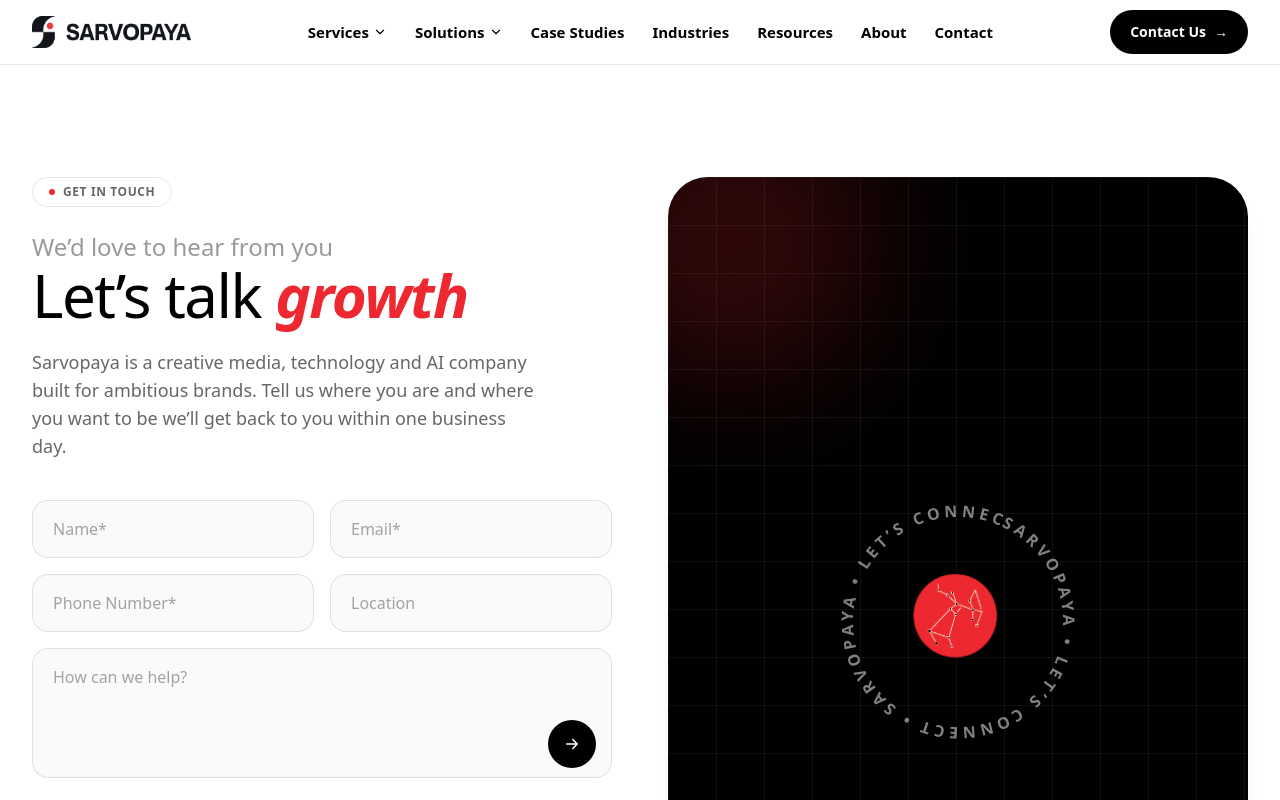
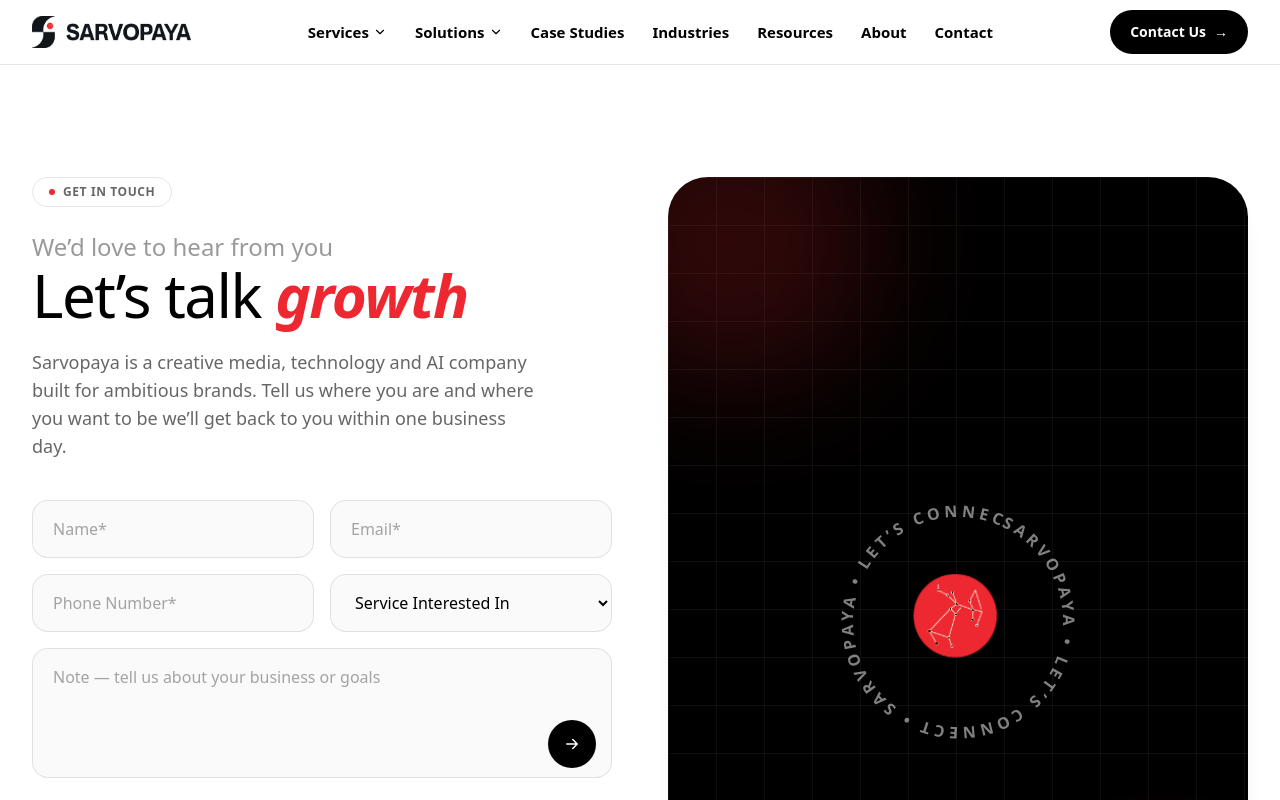
Before and after one commit to jaysolanki-01/sarvopaya, a Next.js app: page /contact in a window 1280 px wide. Shown: the top 800 px of the page. Built offline with nearby package versions, Linux system fonts and the light colour scheme; a web font is replaced by a local one.

Commit message:
Brevo connect

```diff
--- /dev/null
+++ b/src/app/api/contact/route.ts
@@ -0,0 +1,86 @@
+import { NextRequest, NextResponse } from "next/server";
+
+const BREVO_LIST_ID = 5;
+const BREVO_BASE = "https://api.brevo.com/v3";
+
+// Ensures a custom text attribute exists in Brevo (safe to call on every request —
+// Brevo returns 400 if it already exists, which we simply ignore).
+async function ensureAttribute(apiKey: string, name: string) {
+  await fetch(`${BREVO_BASE}/contacts/attributes/normal/${name}`, {
+    method: "POST",
+    headers: {
+      "api-key": apiKey,
+      "content-type": "application/json",
+      accept: "application/json",
+    },
+    body: JSON.stringify({ type: "text" }),
+  });
+  // Intentionally ignore the response — 400 = already exists, which is fine.
+}
+
+export async function POST(req: NextRequest) {
+  const apiKey = process.env.BREVO_API_KEY;
+  if (!apiKey) {
+    return NextResponse.json({ error: "Server misconfiguration." }, { status: 500 });
+  }
+
+  let body: { name?: string; email?: string; phone?: string; service?: string; note?: string };
+  try {
+    body = await req.json();
+  } catch {
+    return NextResponse.json({ error: "Invalid request body." }, { status: 400 });
+  }
+
+  const { name, email, phone, service, note } = body;
+
+  if (!name || !email) {
+    return NextResponse.json({ error: "Name and email are required." }, { status: 400 });
+  }
+
+  // Create custom attributes if they don't already exist (idempotent).
+  await Promise.all([
+    ensureAttribute(apiKey, "SERVICE"),
+    ensureAttribute(apiKey, "NOTE"),
+  ]);
+
+  const payload = {
+    email,
+    attributes: {
+      FIRSTNAME: name,
+      SMS: phone ?? "",
+      SERVICE: service ?? "",
+      NOTE: note ?? "",
+    },
+    listIds: [BREVO_LIST_ID],
+    updateEnabled: true,
+  };
+
+  try {
+    const res = await fetch(`${BREVO_BASE}/contacts`, {
+      method: "POST",
+      headers: {
+        "api-key": apiKey,
+        "content-type": "application/json",
+        accept: "application/json",
+      },
+      body: JSON.stringify(payload),
+    });
+
+    if (!res.ok) {
+      const err = await res.json().catch(() => ({}));
+      console.error("[Brevo] contact creation failed:", err);
+      return NextResponse.json(
+        { error: "Could not save contact. Please try again." },
+        { status: 502 }
+      );
+    }
+
+    return NextResponse.json({ success: true });
+  } catch (err) {
+    console.error("[Brevo] network error:", err);
+    return NextResponse.json(
+      { error: "Network error. Please try again." },
+      { status: 502 }
+    );
+  }
+}
--- a/src/app/contact/page.tsx
+++ b/src/app/contact/page.tsx
@@ -1,6 +1,6 @@
 "use client";
 
-import { useState, type FormEvent } from "react";
+import { useState, useRef, type FormEvent } from "react";
 import Image from "next/image";
 import { motion } from "framer-motion";
 
@@ -67,12 +67,56 @@
   );
 }
 
+const SERVICES = [
+  "Performance Marketing",
+  "Advertising",
+  "SEO",
+  "Social Media Marketing",
+  "Website Development",
+  "AI & Automation",
+  "Growth Consulting",
+  "Other",
+];
+
 export default function ContactPage() {
-  const [submitted, setSubmitted] = useState(false);
+  const [status, setStatus] = useState<"idle" | "loading" | "success" | "error">("idle");
+  const [errorMsg, setErrorMsg] = useState("");
+  const formRef = useRef<HTMLFormElement>(null);
 
-  function handleSubmit(event: FormEvent<HTMLFormElement>) {
+  async function handleSubmit(event: FormEvent<HTMLFormElement>) {
     event.preventDefault();
-    setSubmitted(true);
+    setStatus("loading");
+    setErrorMsg("");
+
+    const fd = new FormData(event.currentTarget);
+    const payload = {
+      name:    fd.get("name") as string,
+      email:   fd.get("email") as string,
+      phone:   fd.get("phone") as string,
+      service: fd.get("service") as string,
+      note:    fd.get("note") as string,
+    };
+
+    try {
+      const res = await fetch("/api/contact", {
+        method: "POST",
+        headers: { "content-type": "application/json" },
+        body: JSON.stringify(payload),
+      });
+
+      if (!res.ok) {
+        const data = await res.json().catch(() => ({}));
+        setErrorMsg((data as { error?: string }).error ?? "Something went wrong. Please try again.");
+        setStatus("error");
+        return;
+      }
+
+      setStatus("success");
+      formRef.current?.reset();
+    } catch {
+      setErrorMsg("Network error. Please check your connection and try again.");
+      setStatus("error");
+    }
   }
 
   return (
@@ -120,6 +164,7 @@
             </motion.p>
 
             <motion.form
+              ref={formRef}
               variants={fadeUp}
               onSubmit={handleSubmit}
               className="mt-10 flex flex-col gap-4"
@@ -149,19 +194,23 @@
                   placeholder="Phone Number*"
                   className={fieldClass}
                 />
-                <input
-                  type="text"
-                  name="location"
-                  placeholder="Location"
-                  className={fieldClass}
-                />
+                <select
+                  name="service"
+                  className={`${fieldClass} cursor-pointer`}
+                  defaultValue=""
+                >
+                  <option value="" disabled>Service Interested In</option>
+                  {SERVICES.map((s) => (
+                    <option key={s} value={s}>{s}</option>
+                  ))}
+                </select>
               </div>
 
               <div className="relative">
                 <textarea
-                  name="message"
+                  name="note"
                   rows={4}
-                  placeholder="How can we help?"
+                  placeholder="Note — tell us about your business or goals"
                   className={`${fieldClass} resize-none pr-20`}
                 />
                 <motion.div
@@ -173,8 +222,9 @@
                 >
                   <button
                     type="submit"
+                    disabled={status === "loading"}
                     aria-label="Send message"
-                    className="relative flex h-12 w-12 items-center justify-center overflow-hidden rounded-full bg-black"
+                    className="relative flex h-12 w-12 items-center justify-center overflow-hidden rounded-full bg-black disabled:opacity-60"
                   >
                     <motion.span
                       aria-hidden="true"
@@ -187,19 +237,36 @@
                       transition={{ duration: 0.3 }}
                       className="relative z-10 text-white"
                     >
-                      <ArrowIcon />
+                      {status === "loading" ? (
+                        <svg className="h-4 w-4 animate-spin" viewBox="0 0 24 24" fill="none" stroke="currentColor" strokeWidth="2">
+                          <circle cx="12" cy="12" r="10" strokeOpacity=".25" />
+                          <path d="M12 2a10 10 0 0 1 10 10" strokeLinecap="round" />
+                        </svg>
+                      ) : (
+                        <ArrowIcon />
+                      )}
                     </motion.span>
                   </button>
                 </motion.div>
               </div>
 
-              {submitted && (
+              {status === "success" && (
                 <motion.p
                   initial={{ opacity: 0, y: 8 }}
                   animate={{ opacity: 1, y: 0 }}
                   className="text-sm font-medium text-accent"
                 >
                   Thanks — we&rsquo;ll be in touch shortly.
+                </motion.p>
+              )}
+
+              {status === "error" && (
+                <motion.p
+                  initial={{ opacity: 0, y: 8 }}
+                  animate={{ opacity: 1, y: 0 }}
+                  className="text-sm font-medium text-red-600"
+                >
+                  {errorMsg}
                 </motion.p>
               )}
             </motion.form>
```
